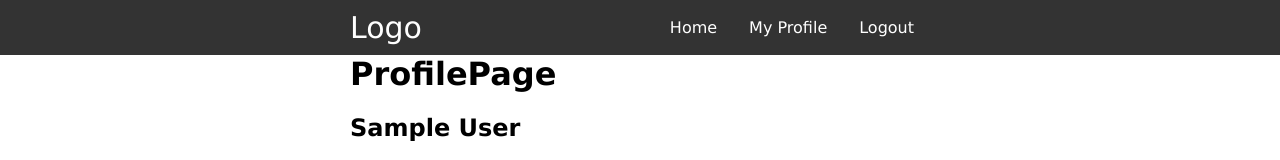
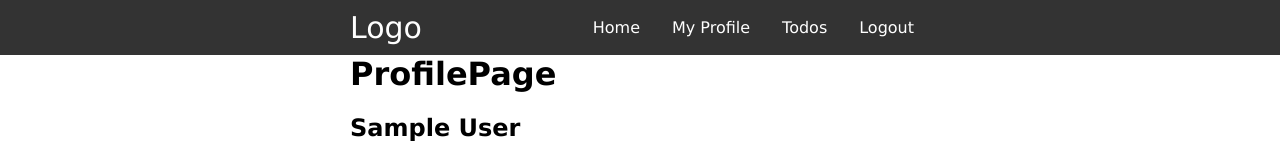
Before and after one commit to MariusCodeAcademy/feu8_16_react_firebase_auth_context, a React (Vite) app: page /profile in a window 1280 px wide. Shown: the top 160 px of the page. Built offline with nearby package versions, Linux system fonts and the light colour scheme; no server answers; sample sign-in values are in the browser's storage.

Commit message:
route + link todopage

```diff
--- a/src/App.jsx
+++ b/src/App.jsx
@@ -5,6 +5,7 @@ import LoginPage from './pages/LoginPage';
 import Header from './components/layout/Header';
 import ProfilePage from './pages/ProfilePage';
 import { useAuth } from './store/AuthProvider';
+import TodoPage from './pages/TodoPage';
 
 export default function App() {
   const ctx = useAuth();
@@ -20,6 +21,10 @@ export default function App() {
             ctx.isLoggedIn ? <ProfilePage /> : <Navigate to={'/login'} />
           }
         />
+        <Route
+          path='/todos'
+          element={ctx.isLoggedIn ? <TodoPage /> : <Navigate to={'/login'} />}
+        />
 
         <Route
           path='/login'
--- a/src/components/layout/Header.jsx
+++ b/src/components/layout/Header.jsx
@@ -35,6 +35,11 @@ export default function Header() {
               My Profile
             </NavLink>
           )}
+          {isLoggedIn && (
+            <NavLink className={'navLink'} to={'/todos'}>
+              Todos
+            </NavLink>
+          )}
           {!isLoggedIn && (
             <NavLink className={'navLink'} to={'/login'}>
               Login
--- a/src/pages/TodoPage.jsx
+++ b/src/pages/TodoPage.jsx
@@ -1,3 +1,8 @@
 export default function TodoPage() {
-  return <div>TodoPage</div>;
+  return (
+    <div className='container'>
+      <h1>Todo page</h1>
+      <p>make your todos</p>
+    </div>
+  );
 }
```
